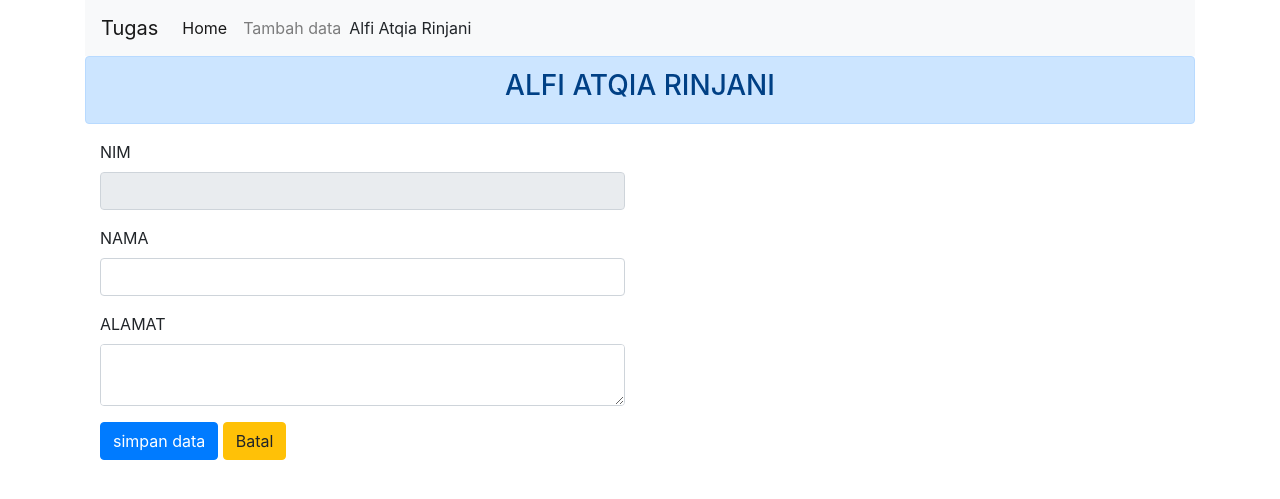
After one commit to alfiatqia/web-lanjutan-d3SI-2020, a CodeIgniter app: page /ci/index.php/mahasiswa/edit/1 in a window 1280 px wide. The commit adds this page. Shown: the top 499 px of the page. Run offline with CodeIgniter, Linux system fonts and the light colour scheme; data that the repository does not hold is empty; some libraries are stand-ins or nearby versions.

Commit message:
tugas update

```diff
--- a/application/config/autoload.php
+++ b/application/config/autoload.php
@@ -58,7 +58,7 @@ $autoload['packages'] = array();
 |
 |	$autoload['libraries'] = array('user_agent' => 'ua');
 */
-$autoload['libraries'] = array();
+$autoload['libraries'] = array('database');
 
 /*
 | -------------------------------------------------------------------
--- a/application/config/database.php
+++ b/application/config/database.php
@@ -76,9 +76,9 @@ $query_builder = TRUE;
 $db['default'] = array(
 	'dsn'	=> '',
 	'hostname' => 'localhost',
-	'username' => '',
+	'username' => 'root',
 	'password' => '',
-	'database' => '',
+	'database' => 'ci-web-lanjut',
 	'dbdriver' => 'mysqli',
 	'dbprefix' => '',
 	'pconnect' => FALSE,
--- a/application/controllers/mahasiswa.php
+++ b/application/controllers/mahasiswa.php
@@ -6,16 +6,84 @@
  class mahasiswa extends CI_Controller
  {
 
+ 	public function __construct()
+ 	{
+ 		parent::__construct();
 
- 	public function index ()
+ 		$this->load->model('m_mahasiswa');
+ 	}
+
+
+ 	public function index ($url_nim = '', $url_jur = '')
  	{
+ 		$data['nama'] = 'alfiy';
+ 		$data['umur'] = '21';
+ 		$data['nim'] = $url_nim;
+ 		$data['jurusan'] =$url_jur;
 
- 		$this->load->view('mahasiswa/V_index');
+ 		$data['tbl_mahasiswa'] = $this->m_mahasiswa->getAll();
+ 		$this->load->view('mahasiswa/V_index', $data);
  	}
 
  	public function jurusan ()
  	{
  		echo 'd3 sistem informasi';
  	}
+
+ 	public function tambah ()
+ 	{
+
+ 	$this->load->view('mahasiswa/V_tambah');
+	}
+
+
+ 	public function simpan_data()
+
+ 	{
+
+ 	$data = [
+ 		'NIM' => $this->input->post('NIM'),
+ 		'NAMA' => $this->input->post('NAMA'),
+ 		'ALAMAT' => $this->input->post('ALAMAT'),
+
+ 	];
+
+ 	$this->m_mahasiswa->create($data);
+ 	redirect('mahasiswa/index','refresh');
+ 	print_r($data);
+
+ 	}
+
+ 	public function hapus($input_NIM)
+ 	{
+ 		$this->m_mahasiswa->delete($input_NIM);
+ 		redirect('mahasiswa/index','refresh');
+ 	}
+
+ 	public function edit($input_NIM)
+ 	{
+
+ 		//ambil data dari niminput
+ 		$data['data_NIM'] = $this->m_mahasiswa->getWhere($input_NIM);
+ 		return $this->load->view('mahasiswa/v_edit', $data);
+ 	}
+
+    public function simpan_edit ()
+    {
+        $NIM = $this->input->post('NIM');
+        $NAMA = $this->input->post('NAMA');
+        $ALAMAT =$this->input->post('ALAMAT');
+
+    $data  = array(
+        'NIM' => $NIM,
+        'NAMA' => $NAMA,
+        'ALAMAT' => $ALAMAT
+        );
+
+    $where = array(
+        'NIM' => $NIM
+         );
+    }
  }
-  ?>
+
+?>
--- /dev/null
+++ b/application/models/m_mahasiswa.php
@@ -0,0 +1,38 @@
+<?php
+
+/**
+ *
+ */
+class m_mahasiswa extends CI_model
+{
+
+
+	private $tabel = 'mahasiswa';
+
+	public function getAll()
+	{
+		return $this->db->get($this->tabel)
+					->result();
+	}
+	public function create($object)
+	{
+		return $this->db->insert($this->tabel, $object);
+	}
+
+	public function delete($input_NIM)
+	{
+		$this->db->delete($this->tabel, ['NIM' => $input_NIM]);
+	}
+
+	public function getWhere($input_NIM)
+	{
+		//select *form mahasiswa where nim = input_NIM
+		return $this->db->get_where($this->tabel, ['NIM' => $input_NIM])->row_object();
+	}
+
+	function update_data($where,$data,$tabel){
+		$this->db->where($where);
+		$this->db->update($tabel,$data);
+
+	}
+}
--- /dev/null
+++ b/application/views/mahasiswa/v_edit.php
@@ -0,0 +1,65 @@
+<!DOCTYPE html>
+<html>
+<head>
+  <title>DATA MAHASISWA</title>
+  <link rel="stylesheet"
+      href="<?= base_url('assets/bootstrap/css/bootstrap.min.css')?>">
+</head>
+<body>
+  <div class="container">
+  <nav class="navbar navbar-expand-lg navbar-light bg-light">
+  <a class="navbar-brand" href="#">Tugas</a>
+  <button class="navbar-toggler" type="button" data-toggle="collapse" data-target="#navbarNav" aria-controls="navbarNav" aria-expanded="false" aria-label="Toggle navigation">
+    <span class="navbar-toggler-icon"></span>
+  </button>
+  <div class="collapse navbar-collapse" id="navbarNav">
+    <ul class="navbar-nav">
+      <li class="nav-item active">
+        <a class="nav-link" href="<?= site_url('mahasiswa/index')?>">Home <span class="sr-only">(current)</span></a>
+      </li>
+      <li class="nav-item">
+        <a class="nav-link" href="#">Tambah data</a>
+      </li>
+    </ul>
+        <a>Alfi Atqia Rinjani</a>
+      </div>
+
+    </nav>
+    <div class="alert alert-primary" role="alert">
+      <h3 align="center">ALFI ATQIA RINJANI</h3>
+
+    </div>
+
+  <div class="container">
+    <div class="row">
+      <div class="col-md-6">
+        <form action="<?= site_url('mahasiswa/simpan_edit')?>" method="post">
+          <div class="form-group">
+              <label>NIM</label>
+              <input type="text" readonly value="<?=$data_NIM->NIM?>" name="NIM" class="form-control">
+          </div>
+          <div class="form-group">
+              <label>NAMA</label>
+              <input type="text" value="<?=$data_NIM->NAMA?>" name="NAMA" class="form-control">
+          </div>
+          <div class="form-group">
+              <label>ALAMAT</label>
+              <textarea class="form-control" name="ALAMAT">
+
+                <?= $data_NIM->ALAMAT?>
+
+              </textarea>
+          </div>
+          <div class="form-group">
+              <button type="submit" name="submit" class="btn btn-primary">
+                simpan data
+              </button>
+              <a href="<?= site_url('mahasiswa/index')?>" class="btn btn-warning">Batal</a>
+            </div>
+          </div>
+        </form>
+      </div>
+    </div>
+
+</body>
+</html>
```
Also changed, not shown: application/controllers/Acontroller.php (added, +56 -0 lines), application/models/Amodel.php (added, +21 -0 lines), application/views/mahasiswa/V_tambah.php (added, +60 -0 lines), application/views/mahasiswa/v_index.php (+29 -42 lines), application/views/tabel_a/v_tabelA.php (added, +47 -0 lines), application/views/tabel_a/v_tambahh.php (added, +54 -0 lines).
